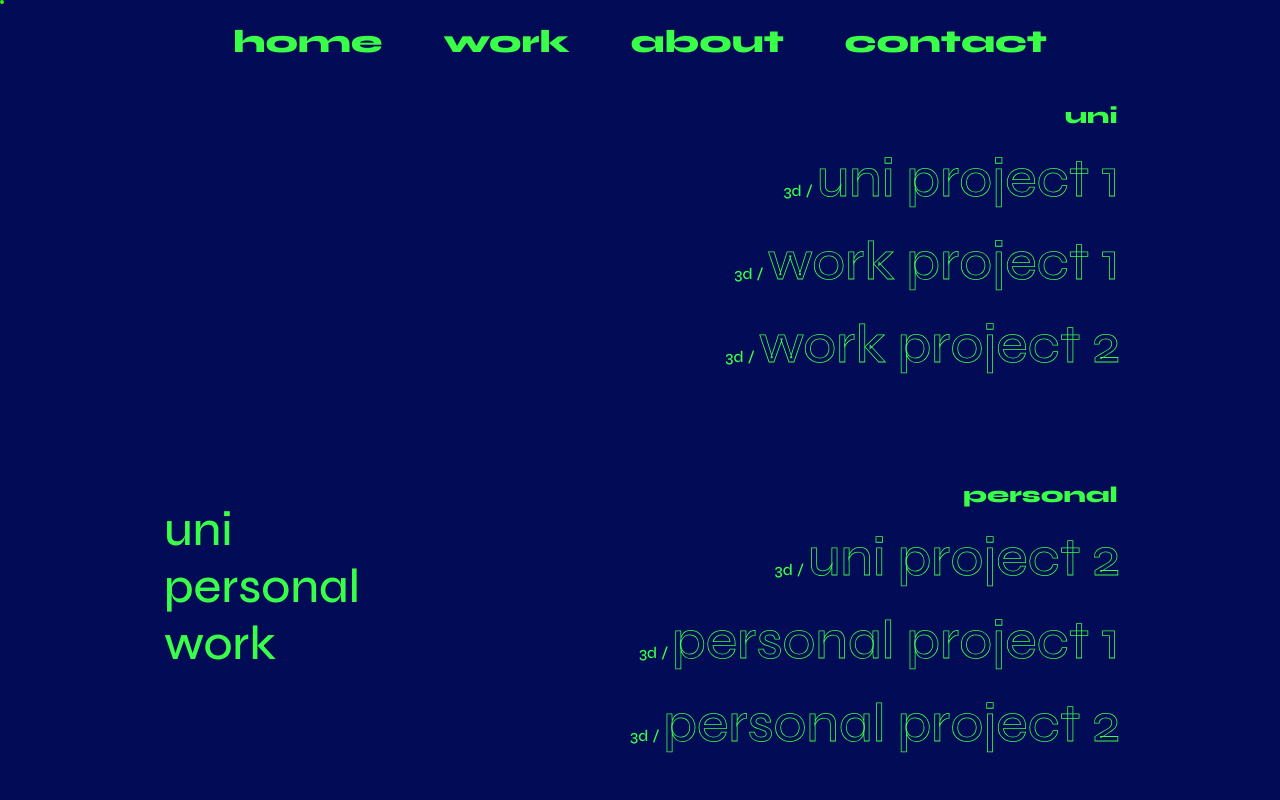
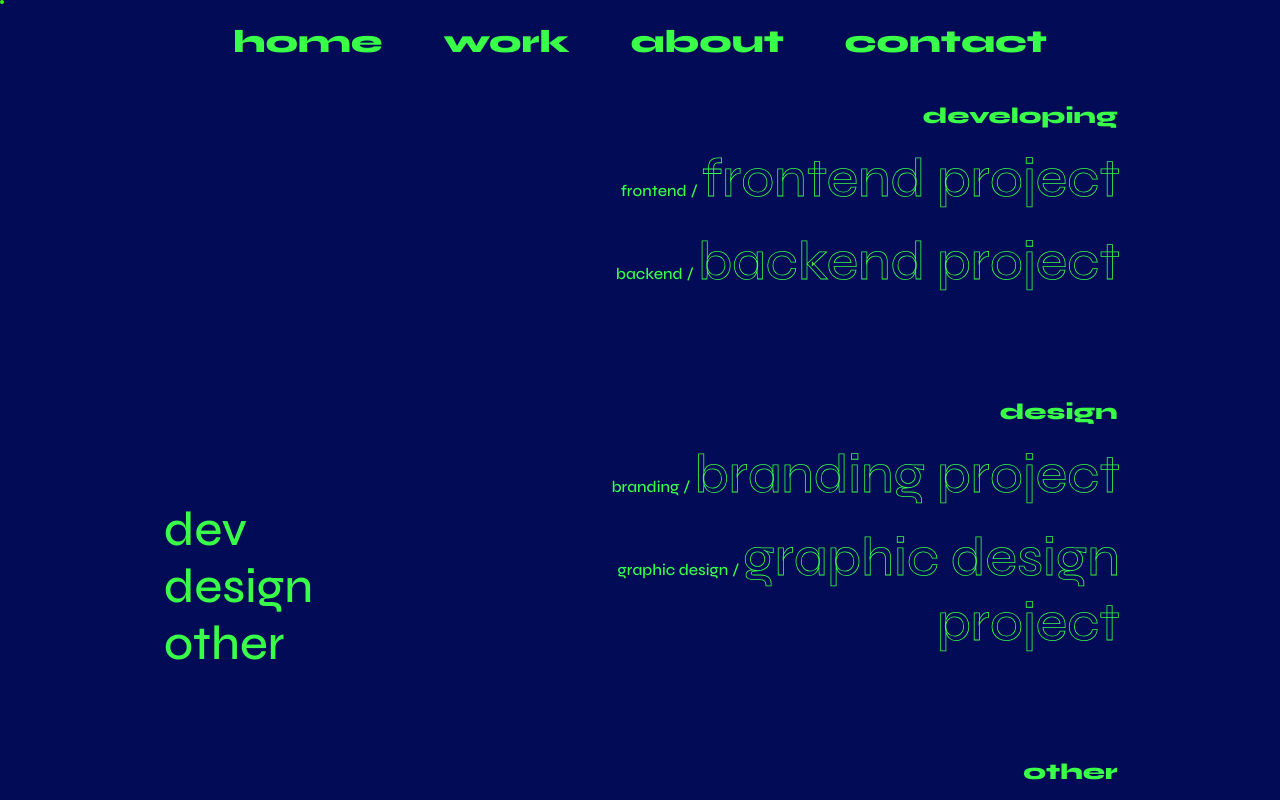
Before and after one commit to marclopezsoler/portfolio-2023, a Next.js app: page /work in a window 1280 px wide. Shown: the top 800 px of the page. Built offline with nearby package versions, Linux system fonts and the light colour scheme.

Commit message:
changed categories and work detail base okay

```diff
--- a/app/_data/data.js
+++ b/app/_data/data.js
@@ -2,12 +2,12 @@ const works = [
   {
     num: 1,
     id: "work1",
-    title: "uni project 1",
-    subtitle: "subtitle from uni project 1",
+    title: "frontend project",
+    subtitle1: "subtitle from uni project 1",
     subtitle2: "cool sentence to start part 2",
     subtitle3: "cool sentence to start part 3",
-    type: "uni",
-    class: "3d",
+    category: "developing",
+    type: "frontend",
     description:
       "Lorem ipsum dolor sit amet, consectetur adipiscing elit, sed do eiusmod tempor incididunt ut labore et dolore magna aliqua.",
     description2:
@@ -17,7 +17,7 @@ const works = [
     roles: "design, modelling, photography",
     date: "2022",
     client: "personal",
-    image1_alt: "",
+    image1_alt: "alt for image 1",
     image2_alt: "alt for image 2",
     image3_alt: "alt for image 3",
     image4_alt: "alt for image 4",
@@ -27,12 +27,12 @@ const works = [
   {
     num: 2,
     id: "work2",
-    title: "uni project 2",
-    subtitle: "subtitle from uni project 2",
+    title: "backend project",
+    subtitle1: "subtitle from uni project 2",
     subtitle2: "cool sentence to start part 2",
     subtitle3: "cool sentence to start part 3",
-    type: "personal",
-    class: "3d",
+    category: "developing",
+    type: "backend",
     description:
       "Lorem ipsum dolor sit amet, consectetur adipiscing elit, sed do eiusmod tempor incididunt ut labore et dolore magna aliqua.",
     description2:
@@ -42,7 +42,7 @@ const works = [
     roles: "design, modelling, photography",
     date: "2022",
     client: "personal",
-    image1_alt: "",
+    image1_alt: "alt for image 1",
     image2_alt: "alt for image 2",
     image3_alt: "alt for image 3",
     image4_alt: "alt for image 4",
@@ -52,12 +52,12 @@ const works = [
   {
     num: 3,
     id: "work3",
-    title: "personal project 1",
-    subtitle: "subtitle from uni project 2",
+    title: "branding project",
+    subtitle1: "subtitle from uni project 3",
     subtitle2: "cool sentence to start part 2",
     subtitle3: "cool sentence to start part 3",
-    type: "personal",
-    class: "3d",
+    category: "design",
+    type: "branding",
     description:
       "Lorem ipsum dolor sit amet, consectetur adipiscing elit, sed do eiusmod tempor incididunt ut labore et dolore magna aliqua.",
     description2:
@@ -67,7 +67,7 @@ const works = [
     roles: "design, modelling, photography",
     date: "2022",
     client: "personal",
-    image1_alt: "",
+    image1_alt: "alt for image 1",
     image2_alt: "alt for image 2",
     image3_alt: "alt for image 3",
     image4_alt: "alt for image 4",
@@ -77,12 +77,12 @@ const works = [
   {
     num: 4,
     id: "work4",
-    title: "personal project 2",
-    subtitle: "subtitle from uni project 2",
+    title: "graphic design project",
+    subtitle1: "subtitle from uni project 4",
     subtitle2: "cool sentence to start part 2",
     subtitle3: "cool sentence to start part 3",
-    type: "personal",
-    class: "3d",
+    category: "design",
+    type: "graphic design",
     description:
       "Lorem ipsum dolor sit amet, consectetur adipiscing elit, sed do eiusmod tempor incididunt ut labore et dolore magna aliqua.",
     description2:
@@ -92,7 +92,7 @@ const works = [
     roles: "design, modelling, photography",
     date: "2022",
     client: "personal",
-    image1_alt: "",
+    image1_alt: "alt for image 1",
     image2_alt: "alt for image 2",
     image3_alt: "alt for image 3",
     image4_alt: "alt for image 4",
@@ -102,12 +102,12 @@ const works = [
   {
     num: 5,
     id: "work5",
-    title: "work project 1",
-    subtitle: "subtitle from uni project 2",
+    title: "3d project",
+    subtitle1: "subtitle from uni project 5",
     subtitle2: "cool sentence to start part 2",
     subtitle3: "cool sentence to start part 3",
-    type: "uni",
-    class: "3d",
+    category: "other",
+    type: "3d",
     description:
       "Lorem ipsum dolor sit amet, consectetur adipiscing elit, sed do eiusmod tempor incididunt ut labore et dolore magna aliqua.",
     description2:
@@ -117,7 +117,7 @@ const works = [
     roles: "design, modelling, photography",
     date: "2022",
     client: "personal",
-    image1_alt: "",
+    image1_alt: "alt for image 1",
     image2_alt: "alt for image 2",
     image3_alt: "alt for image 3",
     image4_alt: "alt for image 4",
@@ -127,12 +127,12 @@ const works = [
   {
     num: 6,
     id: "work6",
-    title: "work project 2",
-    subtitle: "subtitle from uni project 2",
+    title: "social media project",
+    subtitle1: "subtitle from uni project 6",
     subtitle2: "cool sentence to start part 2",
     subtitle3: "cool sentence to start part 3",
-    type: "uni",
-    class: "3d",
+    category: "other",
+    type: "social media",
     description:
       "Lorem ipsum dolor sit amet, consectetur adipiscing elit, sed do eiusmod tempor incididunt ut labore et dolore magna aliqua.",
     description2:
@@ -142,84 +142,7 @@ const works = [
     roles: "design, modelling, photography",
     date: "2022",
     client: "personal",
-    image1_alt: "",
-    image2_alt: "alt for image 2",
-    image3_alt: "alt for image 3",
-    image4_alt: "alt for image 4",
-    image5_alt: "alt for image 5",
-    image6_alt: "alt for image 6",
-  },
-  {
-    num: 7,
-    id: "work7",
-    title: "work project 3",
-    subtitle: "subtitle from uni project 2",
-    subtitle2: "cool sentence to start part 2",
-    subtitle3: "cool sentence to start part 3",
-    type: "work",
-    class: "3d",
-    description:
-      "Lorem ipsum dolor sit amet, consectetur adipiscing elit, sed do eiusmod tempor incididunt ut labore et dolore magna aliqua.",
-    description2:
-      "Lorem ipsum dolor sit amet, consectetur adipiscing elit, sed do eiusmod tempor incididunt ut labore et dolore magna aliqua. Ut enim ad minim veniam, quis nostrud exercitation ullamco laboris nisi ut aliquip ex ea commodo consequat. Duis aute irure dolor in reprehenderit in voluptate velit esse cillum dolore eu fugiat nulla pariatur.",
-    description3:
-      "Lorem ipsum dolor sit amet, consectetur adipiscing elit, sed do eiusmod tempor incididunt ut labore et dolore magna aliqua. Ut enim ad minim veniam, quis nostrud exercitation ullamco laboris nisi ut aliquip ex ea commodo consequat. Duis aute irure dolor in reprehenderit in voluptate velit esse cillum dolore eu fugiat nulla pariatur.",
-    roles: "design, modelling, photography",
-    date: "2022",
-    client: "personal",
-    image1_alt: "",
-    image2_alt: "alt for image 2",
-    image3_alt: "alt for image 3",
-    image4_alt: "alt for image 4",
-    image5_alt: "alt for image 5",
-    image6_alt: "alt for image 6",
-  },
-
-  {
-    num: 8,
-    id: "work8",
-    title: "personal project 3",
-    subtitle: "subtitle from uni project 2",
-    subtitle2: "cool sentence to start part 2",
-    subtitle3: "cool sentence to start part 3",
-    type: "work",
-    class: "3d",
-    description:
-      "Lorem ipsum dolor sit amet, consectetur adipiscing elit, sed do eiusmod tempor incididunt ut labore et dolore magna aliqua.",
-    description2:
-      "Lorem ipsum dolor sit amet, consectetur adipiscing elit, sed do eiusmod tempor incididunt ut labore et dolore magna aliqua. Ut enim ad minim veniam, quis nostrud exercitation ullamco laboris nisi ut aliquip ex ea commodo consequat. Duis aute irure dolor in reprehenderit in voluptate velit esse cillum dolore eu fugiat nulla pariatur.",
-    description3:
-      "Lorem ipsum dolor sit amet, consectetur adipiscing elit, sed do eiusmod tempor incididunt ut labore et dolore magna aliqua. Ut enim ad minim veniam, quis nostrud exercitation ullamco laboris nisi ut aliquip ex ea commodo consequat. Duis aute irure dolor in reprehenderit in voluptate velit esse cillum dolore eu fugiat nulla pariatur.",
-    roles: "design, modelling, photography",
-    date: "2022",
-    client: "personal",
-    image1_alt: "",
-    image2_alt: "alt for image 2",
-    image3_alt: "alt for image 3",
-    image4_alt: "alt for image 4",
-    image5_alt: "alt for image 5",
-    image6_alt: "alt for image 6",
-  },
-
-  {
-    num: 9,
-    id: "work9",
-    title: "uni project 3",
-    subtitle: "subtitle from uni project 2",
-    subtitle2: "cool sentence to start part 2",
-    subtitle3: "cool sentence to start part 3",
-    type: "work",
-    class: "3d",
-    description:
-      "Lorem ipsum dolor sit amet, consectetur adipiscing elit, sed do eiusmod tempor incididunt ut labore et dolore magna aliqua.",
-    description2:
-      "Lorem ipsum dolor sit amet, consectetur adipiscing elit, sed do eiusmod tempor incididunt ut labore et dolore magna aliqua. Ut enim ad minim veniam, quis nostrud exercitation ullamco laboris nisi ut aliquip ex ea commodo consequat. Duis aute irure dolor in reprehenderit in voluptate velit esse cillum dolore eu fugiat nulla pariatur.",
-    description3:
-      "Lorem ipsum dolor sit amet, consectetur adipiscing elit, sed do eiusmod tempor incididunt ut labore et dolore magna aliqua. Ut enim ad minim veniam, quis nostrud exercitation ullamco laboris nisi ut aliquip ex ea commodo consequat. Duis aute irure dolor in reprehenderit in voluptate velit esse cillum dolore eu fugiat nulla pariatur.",
-    roles: "design, modelling, photography",
-    date: "2022",
-    client: "personal",
-    image1_alt: "",
+    image1_alt: "alt for image 1",
     image2_alt: "alt for image 2",
     image3_alt: "alt for image 3",
     image4_alt: "alt for image 4",
--- a/app/components/WorkCategory.js
+++ b/app/components/WorkCategory.js
@@ -8,7 +8,7 @@ function WorkCategory({ works, categoryType, hoveredItemId, setHoveredItemId, lo
     <div id={categoryType} className={styles.work_type}>
       <h2 className={styles.category_type}>{categoryType}</h2>
       {works.map((work) =>
-        work.type === categoryType ? (
+        work.category === categoryType ? (
           <button
             className={`${styles.workItem} ${
               hoveredItemId === work.id ? styles.opacity : ""
@@ -19,7 +19,7 @@ function WorkCategory({ works, categoryType, hoveredItemId, setHoveredItemId, lo
           >
             <Link href={`/work/${work.id}`} className={styles.link}>
               <p className={styles.title}>
-                <span>{work.class}</span>
+                <span>{work.type}</span>
                 <span className={styles.space}>/</span>
                 {work.title}
               </p>
--- a/app/work/WorkPage.js
+++ b/app/work/WorkPage.js
@@ -65,28 +65,28 @@ const WorkPage = () => {
           <section className={styles.work_content}>
             <section className={styles.tags_parent}>
               <div className={styles.work_tags}>
-                <a href="#uni">uni</a>
-                <a href="#personal">personal</a>
-                <a href="#work">work</a>
+                <a href="#developing">dev</a>
+                <a href="#design">design</a>
+                <a href="#other">other</a>
               </div>
             </section>
             <section className={`${styles.work_items} ${workLoads === 1 ? styles.animate_content : ""}`}>
-              <WorkCategory works={works} categoryType="uni" {...{hoveredItemId, setHoveredItemId, localX, localY}}/>
-              <WorkCategory works={works} categoryType="personal" {...{hoveredItemId, setHoveredItemId, localX, localY}}/>
-              <WorkCategory works={works} categoryType="work" {...{hoveredItemId, setHoveredItemId, localX, localY}}/>
+              <WorkCategory works={works} categoryType="developing" {...{hoveredItemId, setHoveredItemId, localX, localY}}/>
+              <WorkCategory works={works} categoryType="design" {...{hoveredItemId, setHoveredItemId, localX, localY}}/>
+              <WorkCategory works={works} categoryType="other" {...{hoveredItemId, setHoveredItemId, localX, localY}}/>
             </section>
           </section>
         ) : (
           <section className={styles.work_content_mobile}>
             <section className={styles.tags_parent_mobile}>
-              <a href="#uni">uni</a>
-              <a href="#personal">personal</a>
-              <a href="#work">work</a>
+              <a href="#developing">dev</a>
+              <a href="#design">design</a>
+              <a href="#other">other</a>
             </section>
             <section className={styles.work_items_mobile}>
-              <WorkCategoryMobile works={works} categoryType="uni" {...{hoveredItemId, setHoveredItemId, localX, localY}}/>
-              <WorkCategoryMobile works={works} categoryType="personal" {...{hoveredItemId, setHoveredItemId, localX, localY}}/>
-              <WorkCategoryMobile works={works} categoryType="work" {...{hoveredItemId, setHoveredItemId, localX, localY}}/>
+              <WorkCategoryMobile works={works} categoryType="developing" {...{hoveredItemId, setHoveredItemId, localX, localY}}/>
+              <WorkCategoryMobile works={works} categoryType="design" {...{hoveredItemId, setHoveredItemId, localX, localY}}/>
+              <WorkCategoryMobile works={works} categoryType="other" {...{hoveredItemId, setHoveredItemId, localX, localY}}/>
             </section>
           </section>
         )}
--- a/app/work/[id]/WorkDetailPage.js
+++ b/app/work/[id]/WorkDetailPage.js
@@ -72,7 +72,7 @@ export default function WorkDetailPage({ params }) {
           </div>
           <div className={styles.detail_content}>
             <div>
-              <h2 className={styles.subtitle}>{work.subtitle}</h2>
+              <h2 className={styles.subtitle}>{work.subtitle1}</h2>
               <p className={styles.description}>{work.description}</p>
             </div>
             <div className={styles.details}>
@@ -121,7 +121,7 @@ export default function WorkDetailPage({ params }) {
             <div className={styles.floating_image_1}>
               <ImageComponent
                 workId={work.id}
-                image_alt={work.image4_alt}
+                image_alt={work.image5_alt}
                 numberImg={5}
               />
             </div>
@@ -129,7 +129,7 @@ export default function WorkDetailPage({ params }) {
           <div className={styles.floating_image_2}>
             <ImageComponent
               workId={work.id}
-              image_alt={work.image4_alt}
+              image_alt={work.image6_alt}
               numberImg={6}
             />
           </div>
--- a/public/styles/components/ImageComponent.module.scss
+++ b/public/styles/components/ImageComponent.module.scss
@@ -2,7 +2,6 @@
 
 .image{
   width: 100%;
-  padding: 1.5em;
   height: auto;
   color: $green;
   font-family: $font-texts;
--- a/public/styles/components/NextWork.module.scss
+++ b/public/styles/components/NextWork.module.scss
@@ -2,7 +2,7 @@
 
 .main {
   width: 100%;
-  max-width: calc(1080px * 0.75);
+  max-width: 1080px;
   border-top: 1.5px solid $green;
   font-family: $font-texts;
   color: $green;
```
Also changed, not shown: app/components/NextWork.js (+17 -6 lines), public/styles/WorkDetail.module.scss (+18 -1 lines).
